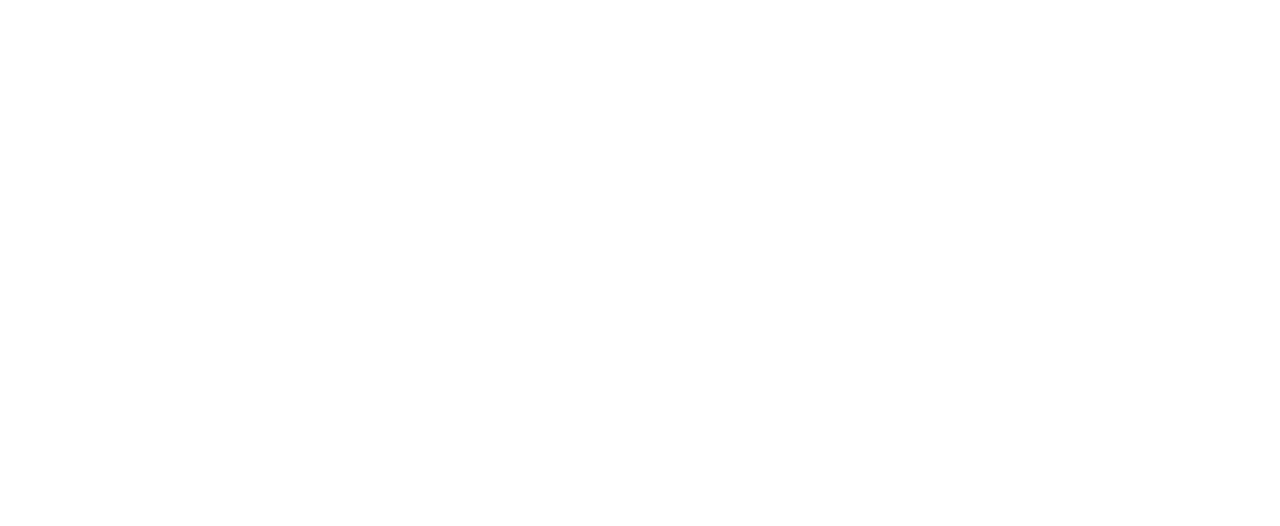
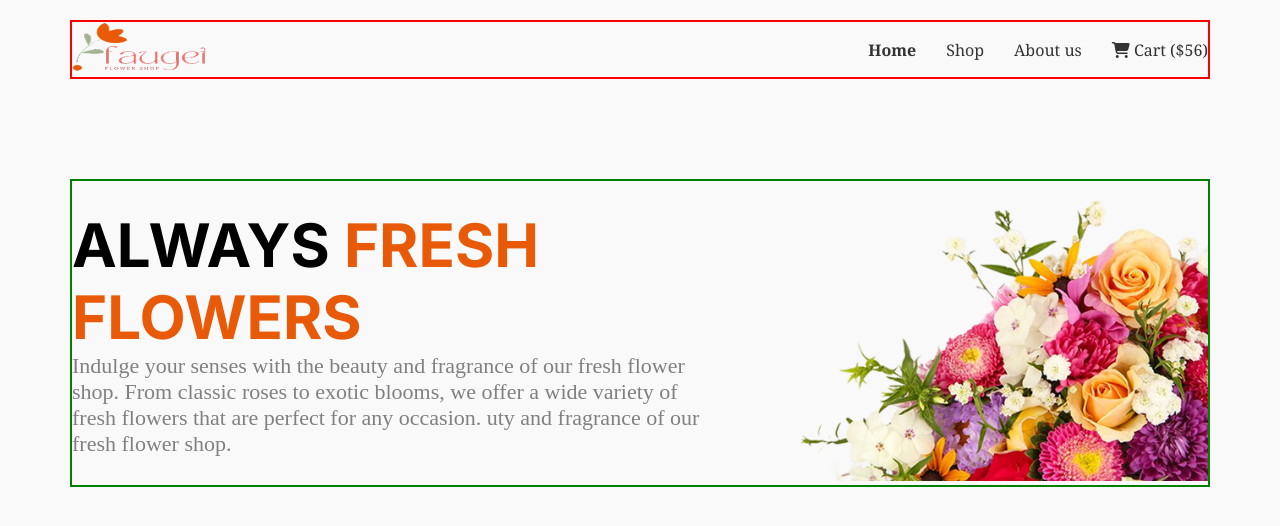
Before and after one commit to ahnoorwd/B12-A02, a plain HTML site: page index.html in a window 1280 px wide. Drawn offline with Linux system fonts and the light colour scheme.

Commit message:
Added the banner part of the assignent

```diff
--- a/index.html
+++ b/index.html
@@ -5,10 +5,39 @@
     <meta name="viewport" content="width=device-width, initial-scale=1.0">
     <title>Assignment02</title>
     <link rel="stylesheet" href="./style/style.css">
+    <link rel="stylesheet" href="https://cdnjs.cloudflare.com/ajax/libs/font-awesome/6.5.0/css/all.min.css">
+
 </head>
 <body>
-    <header></header>
-    <main></main>
+    <header class="navbar-container noto-serif-noto">
+    <div class="navbar">
+      <div class="logo">
+        <img src="./assets/logo.png" alt="Logo">
+      </div>
+      <nav class="nav-links">
+        <a class="hide active" href="#">Home</a>
+        <a class="hide" href="#">Shop</a>
+        <a class="hide" href="#">About us</a>
+        <a href="#"> <i class="fa-solid fa-cart-shopping"></i> Cart ($56)</a>
+         <!-- <img class="cartlogo" src="./assets/cartimg.jpg" alt=""> -->
+        <!-- <span>Cart ($56)</span> -->
+      </nav>
+    </div>
+    </header>
+    <main>
+        <section class="banner-container">
+         <div class="flower-div">
+             <div class="flower-desc">
+            <h3 class="flowers-title inter">ALWAYS <span class="cmn-color">FRESH</span> <span class="cmn-color">FLOWERS</span></h3>
+            <p class="cmn-text">Indulge your senses with the beauty and fragrance of our fresh flower shop. From classic roses to exotic blooms, we offer a wide variety of fresh flowers that are perfect for any occasion.
+           uty and fragrance of our fresh flower shop.</p>
+          </div>
+          <div >
+            <img class="flower-img" src="./assets/hero-flower.png" alt="">
+          </div>
+         </div>
+        </section>
+    </main>
     <footer></footer>
 </body>
 </html>
--- a/style/style.css
+++ b/style/style.css
@@ -1,6 +1,8 @@
+
 @import url('https://fonts.googleapis.com/css2?family=Noto+Serif:ital,wght@0,100..900;1,100..900&display=swap');
 
 @import url('https://fonts.googleapis.com/css2?family=Inter:ital,opsz,wght@0,14..32,100..900;1,14..32,100..900&display=swap');
+
 
 .noto-serif-noto {
   font-family: "Noto Serif", serif;
@@ -17,3 +19,117 @@
   font-weight: normal;
   font-style: normal;
 }
+
+* {
+  margin: 0;
+  padding: 0;
+  box-sizing: border-box;
+}
+body{
+ background-color: #f9f9f9;
+}
+
+/* common style are here  */
+
+.cmn-color{
+    color: #E95A08;
+}
+.cmn-text{
+    color: gray;
+    font-size: 22px;
+}
+
+
+
+
+.navbar-container {
+  /* optional, you can change */
+  /* padding: 20px 0; */
+  margin-top: 20px;
+  margin-bottom: 100px;
+}
+
+.navbar {
+  max-width: 1140px;
+  margin: 0 auto;
+  display: flex;
+  align-items: center;
+  justify-content: space-between;
+  border: 2px solid red;
+}
+
+.logo img {
+  width: 135px;
+  height: 50px;
+}
+
+.nav-links {
+  display: flex;
+  gap: 30px;
+}
+
+
+.nav-links a {
+  text-decoration: none;
+  color: #333;
+  /* font-weight: 500; */
+}
+
+.nav-links a.active {
+  font-weight: bold;
+}
+
+.cart {
+  display: flex;
+  align-items: center;
+  gap: 8px;
+}
+
+/* banner style is here  */
+
+.banner-container{
+    max-width: 1140px;
+    margin: 0 auto;
+    border: 2px solid green;
+}
+.flower-div{
+    display: flex;
+    align-items:center;
+}
+/* .flower-desc{
+    max-width: 500px;
+    border: 2px solid hotpink;
+} */
+.flowers-title{
+    font-weight: bold;
+    font-size: 60px;
+}
+.flower-img{
+    max-width: 570px;
+    height: 300px;
+}
+
+
+/* media screen control here  */
+
+@media screen and (max-width:576px) {
+    .navbar{
+        padding: 10px;
+    }
+    .hide{
+      display: none;
+    }
+    .flower-div{
+        flex-direction: column-reverse;
+    }
+    .flowers-title{
+    font-weight: bold;
+    font-size: 30px;
+   }
+   .banner-container{
+   padding: 10px;
+   }
+   .navbar-container{
+    margin-bottom: 50px;
+   }
+}
```
Also changed, not shown: assets/cartimg.jpg (added).
